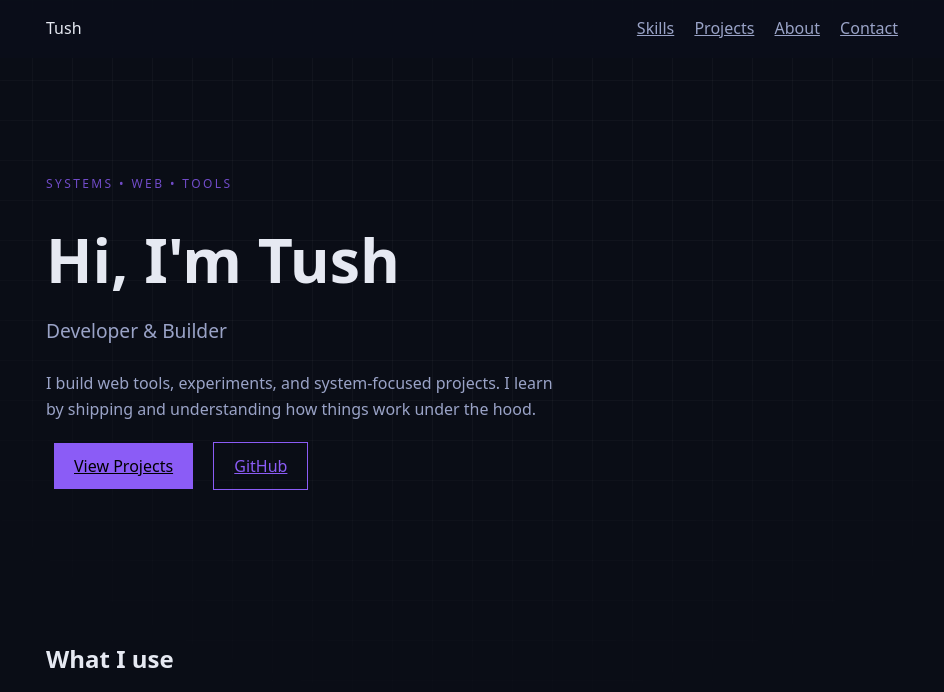
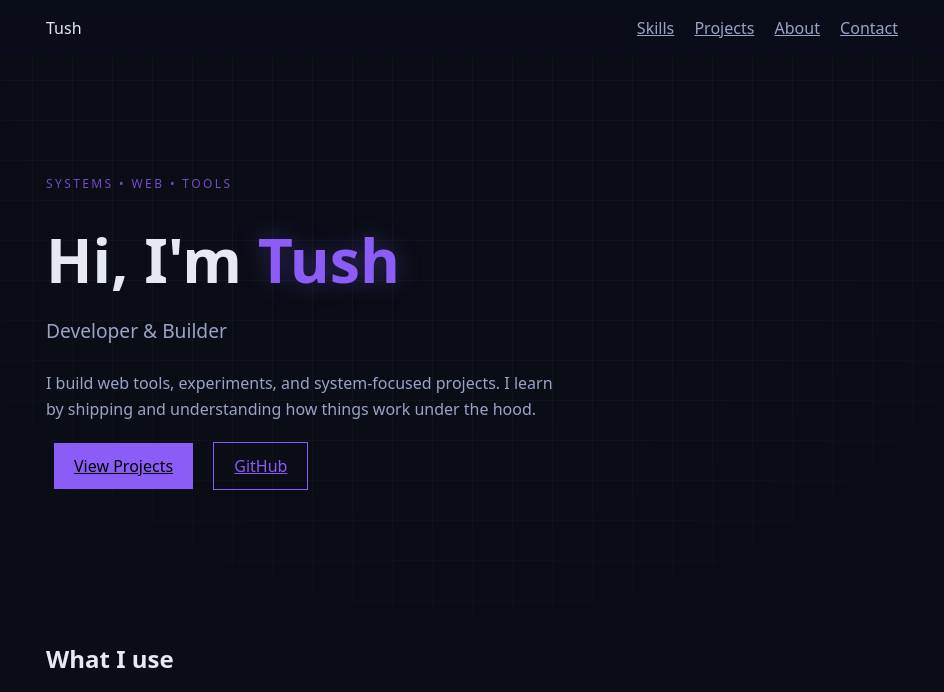
Before and after one commit to Flux3tor/flux3tor.github.io, a plain HTML site: page index.html in a window 1280 px wide. Shown: the top 692 px of the page, without its empty margins (168-1112 px from the left). Drawn offline with Linux system fonts and the light colour scheme.

Commit message:
Update sections.css

```diff
--- a/css/sections.css
+++ b/css/sections.css
@@ -105,3 +105,8 @@
   margin-top: 1.5rem;
   color: var(--muted);
 }
+
+.glow-text {
+  color: var(--accent);
+  text-shadow: var(--glow);
+}
```
